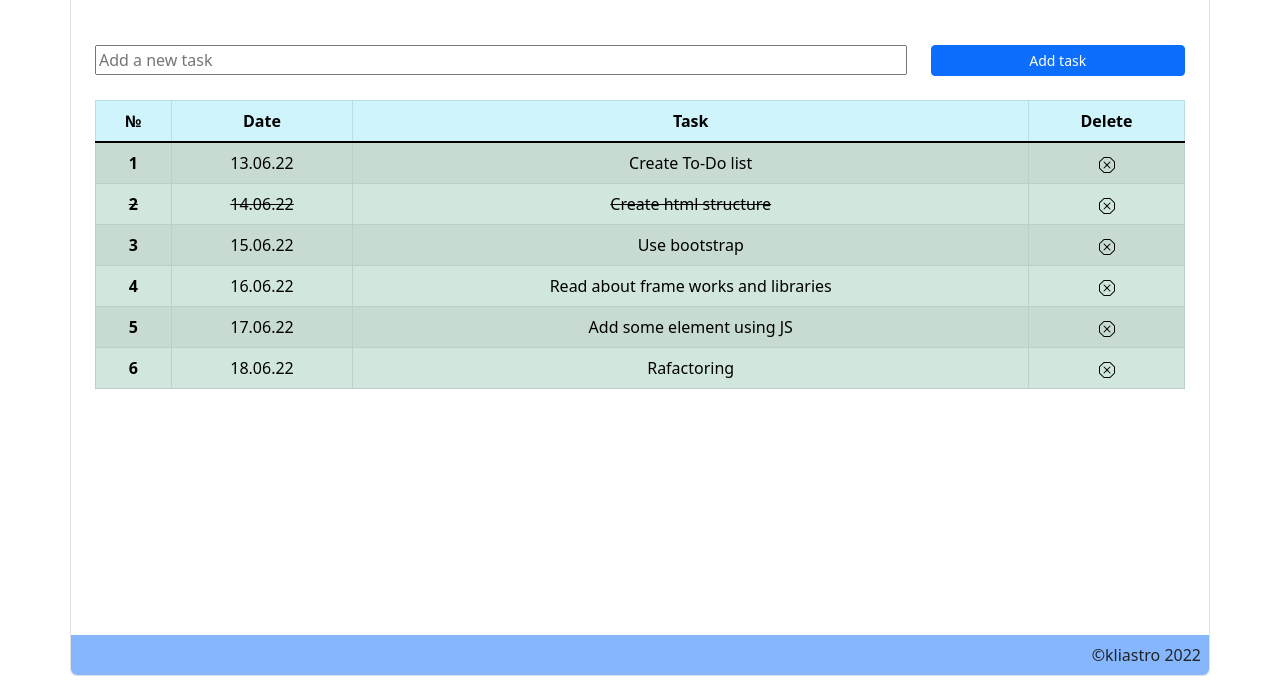
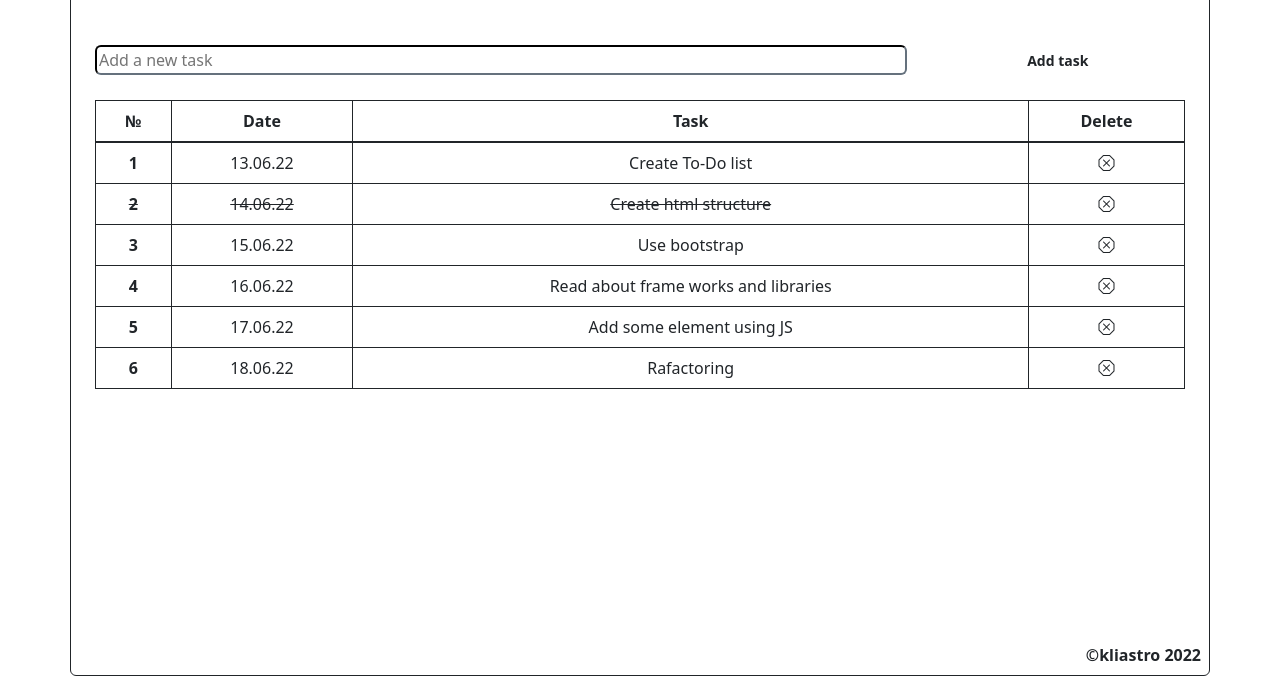
Before and after one commit to kliastro13/To-Do-list, a plain HTML site: page index.html in a window 1280 px wide. Shown: the part 100-800 px from the top of the page. Drawn offline with nearby package versions, Linux system fonts and the light colour scheme.

Commit message:
Added bootstrap icons. Moved js files to the closing body tag. Changed some classes

```diff
--- a/index.html
+++ b/index.html
@@ -11,99 +11,107 @@
       integrity="sha384-0evHe/X+R7YkIZDRvuzKMRqM+OrBnVFBL6DOitfPri4tjfHxaWutUpFmBp4vmVor"
       crossorigin="anonymous"
     />
+    <link
+      rel="stylesheet"
+      href="https://cdn.jsdelivr.net/npm/bootstrap-icons@1.8.3/font/bootstrap-icons.css"
+    />
     <link rel="stylesheet" href="css/main.css" />
-    <script src="js/main.js"></script>
   </head>
 
-  <body class="p-4 min-vh-100">
-    <div class="container-md d-flex flex-column border rounded p-0 myDiv">
-      <header class="text-center p-2 bg-primary bg-opacity-50 mb-4 rounded-top">
+  <body class="min-vh-100 d-flex primary-bgc">
+    <div
+      class="container-md d-flex flex-column border rounded p-0 mt-4 mb-4 border-dark"
+    >
+      <header class="text-center p-2 secondary-bgc mb-4 rounded-top">
         <h1>To-Do list</h1>
       </header>
 
       <main class="p-4">
-        <div class="row mb-4" id="addContainer">
+        <div class="row mb-4">
           <div class="col-9">
             <input
               type="text"
-              class="d-block w-100"
-              id="taskInput"
+              class="d-block w-100 text-dark primary-bgc border-dark rounded"
+              id="task-input"
               placeholder="Add a new task"
             />
           </div>
           <div class="col-3">
-            <button class="btn btn-primary btn-sm d-block w-100" id="addButton">
+            <button
+              class="btn btn-sm d-block w-100 fw-bold clickable-bgc"
+              id="add-btn"
+              onclick="addNewElement()"
+            >
               Add task
             </button>
           </div>
         </div>
 
         <table
-          class="table table-striped table-bordered table-success text-center"
+          class="table table-bordered text-center secondary-bgc border-dark"
         >
           <thead>
-            <tr class="table-info">
+            <tr>
               <th scope="col-1">№</th>
               <th scope="col-2">Date</th>
               <th scope="col-8">Task</th>
               <th scope="col-1">Delete</th>
             </tr>
           </thead>
-          <tbody class="table-group-divider">
+          <tbody class="table-group-divider" id="task-list">
             <tr>
               <th scope="row">1</th>
               <td>13.06.22</td>
               <td>Create To-Do list</td>
-              <td><img src="img/x-octagon.svg" /></td>
+              <td><i class="bi bi-x-octagon"></i></td>
             </tr>
             <tr class="text-decoration-line-through">
-              <th scope="row">2</th>
+              <th scope="row" class="done-bg">2</th>
               <td>14.06.22</td>
               <td>Create html structure</td>
-              <td><img src="img/x-octagon.svg" /></td>
+              <td><i class="bi bi-x-octagon"></i></td>
             </tr>
             <tr>
               <th scope="row">3</th>
               <td>15.06.22</td>
               <td>Use bootstrap</td>
-              <td><img src="img/x-octagon.svg" /></td>
+              <td><i class="bi bi-x-octagon"></i></td>
             </tr>
             <tr>
               <th scope="row">4</th>
               <td>16.06.22</td>
               <td>Read about frame works and libraries</td>
-              <td><img src="img/x-octagon.svg" /></td>
+              <td><i class="bi bi-x-octagon"></i></td>
             </tr>
             <tr>
               <th scope="row">5</th>
               <td>17.06.22</td>
               <td>Add some element using JS</td>
-              <td><img src="img/x-octagon.svg" /></td>
+              <td><i class="bi bi-x-octagon"></i></td>
             </tr>
             <tr>
               <th scope="row">6</th>
               <td>18.06.22</td>
               <td>Rafactoring</td>
-              <td><img src="img/x-octagon.svg" /></td>
+              <td><i class="bi bi-x-octagon"></i></td>
             </tr>
           </tbody>
         </table>
       </main>
 
-      <footer
-        class="mt-auto text-end bg-primary bg-opacity-50 rounded-bottom p-2"
-      >
-        <p class="m-0">
+      <footer class="mt-auto text-end secondary-bgc rounded-bottom p-2">
+        <p class="m-0 fw-bold">
           &copy;kliastro <time datetime="2022-06-12">2022</time>
         </p>
       </footer>
     </div>
     <!--global_wrapper-->
-
     <script
       src="https://cdn.jsdelivr.net/npm/bootstrap@5.2.0-beta1/dist/js/bootstrap.bundle.min.js"
       integrity="sha384-pprn3073KE6tl6bjs2QrFaJGz5/SUsLqktiwsUTF55Jfv3qYSDhgCecCxMW52nD2"
       crossorigin="anonymous"
     ></script>
+    <script src="js/modules/module.js"></script>
+    <script src="js/main.js"></script>
   </body>
 </html>
```
